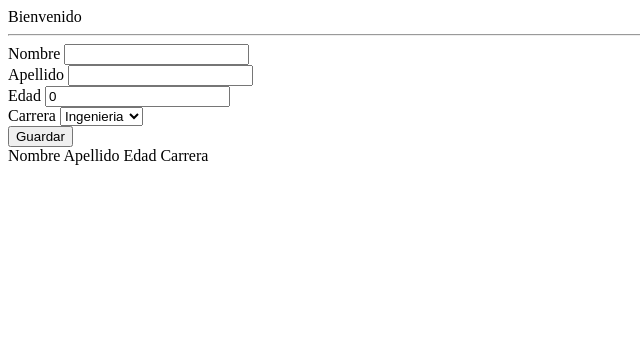
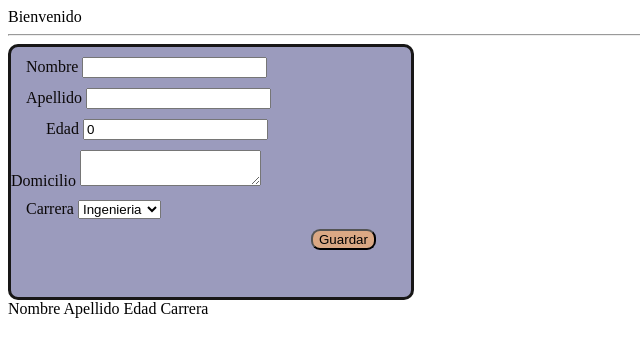
Before and after one commit to Gustav0218/Ejercicios-Udemy, a plain HTML site: page EjerA2/index.html in a window 1280 px wide. Shown: the whole page, without its empty margins (0-640 px from the left). Drawn offline with Linux system fonts and the light colour scheme.

Commit message:
Termino css

```diff
--- a/EjerA2/index.html
+++ b/EjerA2/index.html
@@ -12,7 +12,8 @@
 <body>
     <header>Bienvenido</header>
     <hr>
-    <div class="container">
+    <div class="main-container">
+        <div>
             <div class="input-nombre">
                 <label for="name">Nombre</label>
                 <input type="text" name="nombre" id="name" value=" ">
@@ -26,7 +27,11 @@
                 <input type="number" id="number_edad" value="0">
             </div>
             <div>
-            <form action="">
+                <div>
+                    <label for="domi">Domicilio</label>
+                    <textarea name="domicilio" id="dom"></textarea>
+                </div>
+                <form action="" class="carrera">
                     <label for="carreras">Carrera</label>
                     <select name="carrera" id="estudios">
                         <option value="inge">Ingenieria</option>
@@ -34,7 +39,9 @@
                         <option value="todo">Todologo</option>
                     </select>
                 </form>
-            <button onclick="guardar()">Guardar</button>
+                <button onclick="guardar()" class="btn">Guardar</button>
+            </div>
+        </div>
         </div>
         <div class="container-result">
             Nombre
@@ -43,8 +50,6 @@
             Carrera
         </div>
 
-    </div>
-
     <script src="./index.js"></script>
 </body>
 
--- a/EjerA2/style.css
+++ b/EjerA2/style.css
@@ -0,0 +1,34 @@
+.main-container{
+    background-color:rgb(155, 155, 189);
+    color: rgb(11, 8, 8);
+    border-style: solid;
+    border-color: rgb(24, 23, 23);
+    border-radius: 10px;
+    width: 400px;
+    height: 250px;
+}
+
+.input-nombre{
+    padding: 10px;
+    padding-left: 15px;
+}
+
+.input-apellido{
+    padding-left: 15px;
+}
+
+.input-edad{
+    padding: 10px;
+    padding-left: 35px;
+}
+.carrera{
+   padding: 10px;
+    padding-left: 15px;
+}
+
+.btn{
+    position: relative;
+    left: 300px;
+    background-color: rgb(218, 168, 132);
+    border-radius: 9px;
+}
```
Lines whose indentation alone changed are shown as unchanged.
